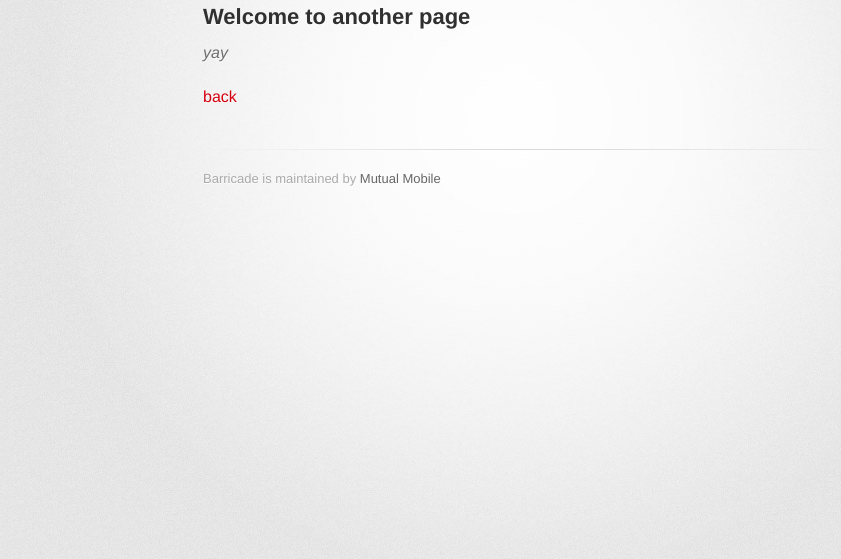
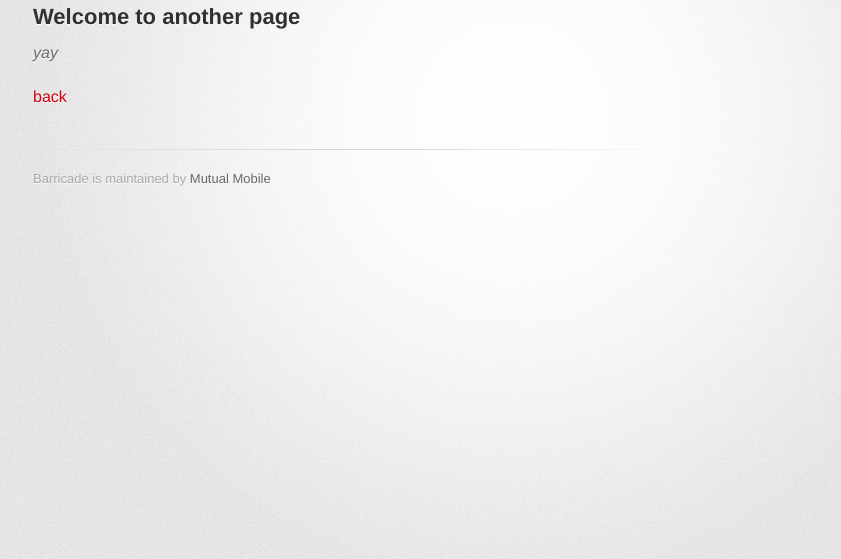
Before and after one commit to mutualmobile/Barricade, a Jekyll site: the page built from docs/another-page.md, in a window 1280 px wide. Shown: the top 559 px of the page, without its empty margins (127-968 px from the left). Built offline with Jekyll 4.4.1, drawn with Linux system fonts in a browser that asks for light colours; some web fonts are replaced; our own code applies the rules of GitHub Pages for plain Markdown files.

Commit message:
Width fix

```diff
--- a/docs/_sass/jekyll-theme-tactile.scss
+++ b/docs/_sass/jekyll-theme-tactile.scss
@@ -100,7 +100,7 @@ header h2 {
 }
 
 .inner {
-  width: 620px;
+  width: 75%;
   margin: 0 auto;
 }
 
```
